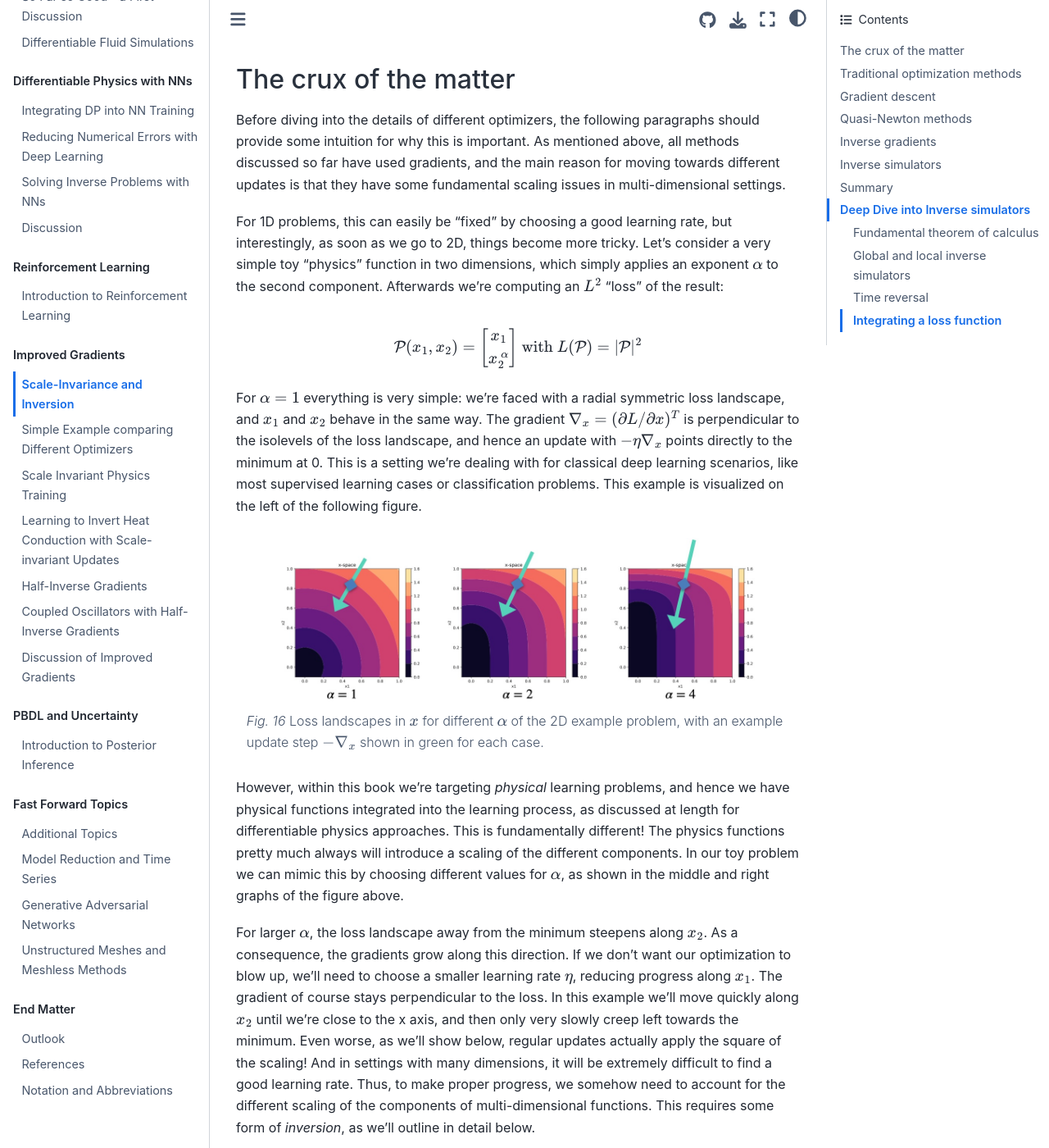
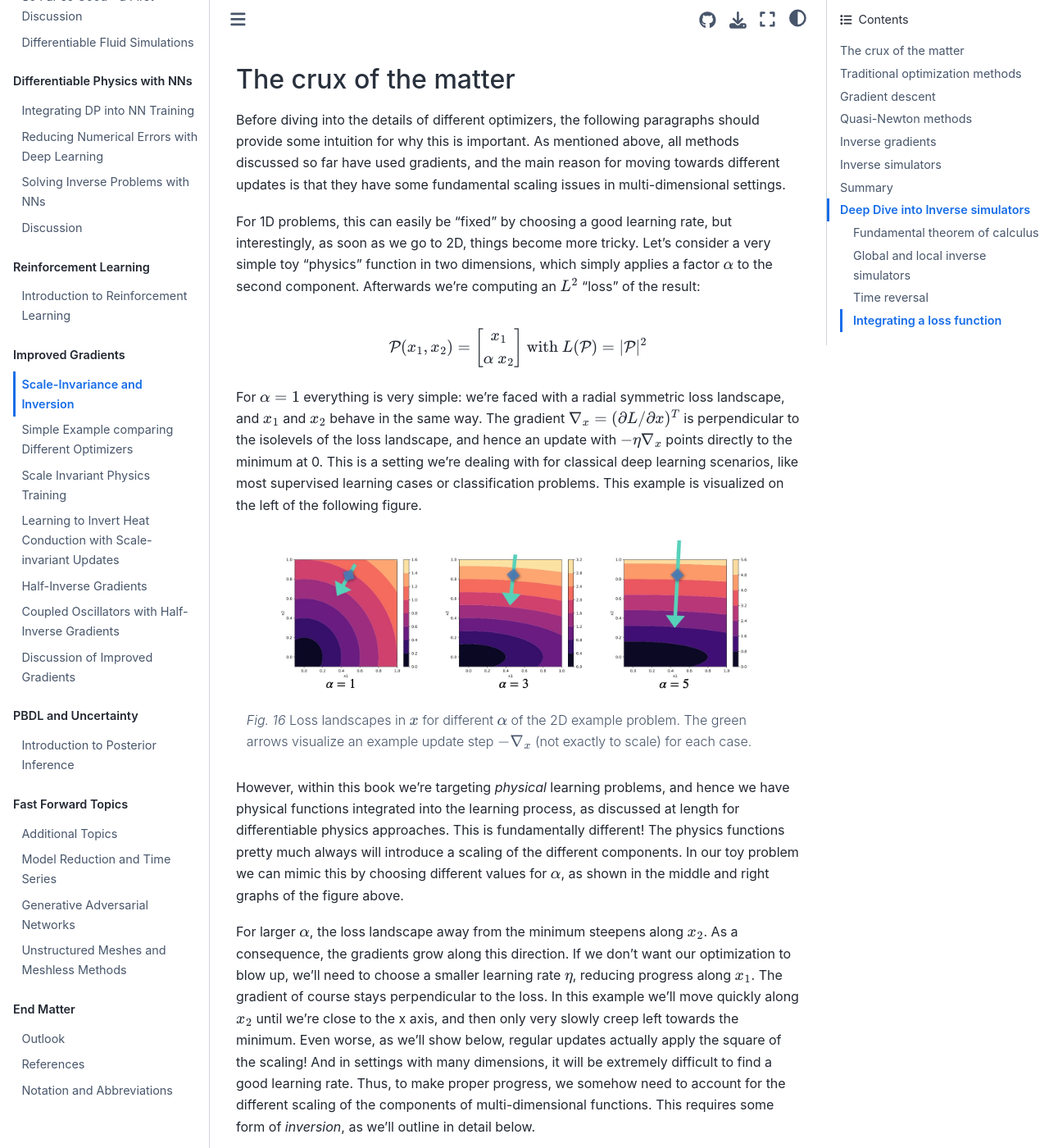
Before and after one commit to tum-pbs/pbdl-book, a Jupyter Book: the page built from physgrad.md, in a window 1280 px wide and 1400 px high, scrolled down 906 px. Shown: the whole window at 82% size. Built offline with Jupyter Book 1.0.4 settings and Sphinx 7.4.7 and the Sphinx Book theme 1.1.4, drawn with Linux system fonts in a browser that asks for light colours; pages that are not in the unit, such as notebooks, are missing from menus; cross-references to code outside the pages are shown as plain code.

Commit message:
updated scaling example

````diff
--- a/physgrad.md
+++ b/physgrad.md
@@ -32,12 +32,12 @@ Below, we'll proceed in the following steps:
 Before diving into the details of different optimizers, the following paragraphs should provide some intuition for why this is important. As mentioned above, all methods discussed so far have used gradients, and the main reason for moving towards different updates is that they have some fundamental scaling issues in multi-dimensional settings.
 
 For 1D problems, this can easily be "fixed" by choosing a good learning rate, but interestingly, as soon
-as we go to 2D, things become more tricky. Let's consider a very simple toy "physics" function in two dimensions, which simply applies an exponent $\alpha$ to the second component. Afterwards we're computing an $L^2$ "loss" of the result:
+as we go to 2D, things become more tricky. Let's consider a very simple toy "physics" function in two dimensions, which simply applies a factor $\alpha$ to the second component. Afterwards we're computing an $L^2$ "loss" of the result:
 
 $$ \mathcal P(x_1,x_2) =
 \begin{bmatrix}
   x_1 \\
-  x_2^{~\alpha}
+  \alpha ~ x_2
 \end{bmatrix}  \text{ with }  L(\mathcal P) = |\mathcal P|^2
 $$
 
@@ -48,7 +48,7 @@ For $\alpha=1$ everything is very simple: we're faced with a radial symmetric lo
 height: 200px
 name: physgrad-scaling
 ---
-Loss landscapes in $x$ for different $\alpha$ of the 2D example problem, with an example update step $- \nabla_x$ shown in green for each case.
+Loss landscapes in $x$ for different $\alpha$ of the 2D example problem. The green arrows visualize an example update step $- \nabla_x$ (not exactly to scale) for each case.
 ```
 
 However, within this book we're targeting _physical_ learning problems, and hence we have physical functions integrated into the learning process, as discussed at length for differentiable physics approaches. This is fundamentally different! The physics functions pretty much always will introduce a scaling of the different components. In our toy problem we can mimic this by choosing different values for $\alpha$, as shown in the middle and right graphs of the figure above.
````
Also changed, not shown: resources/physgrad-scaling.jpg.
